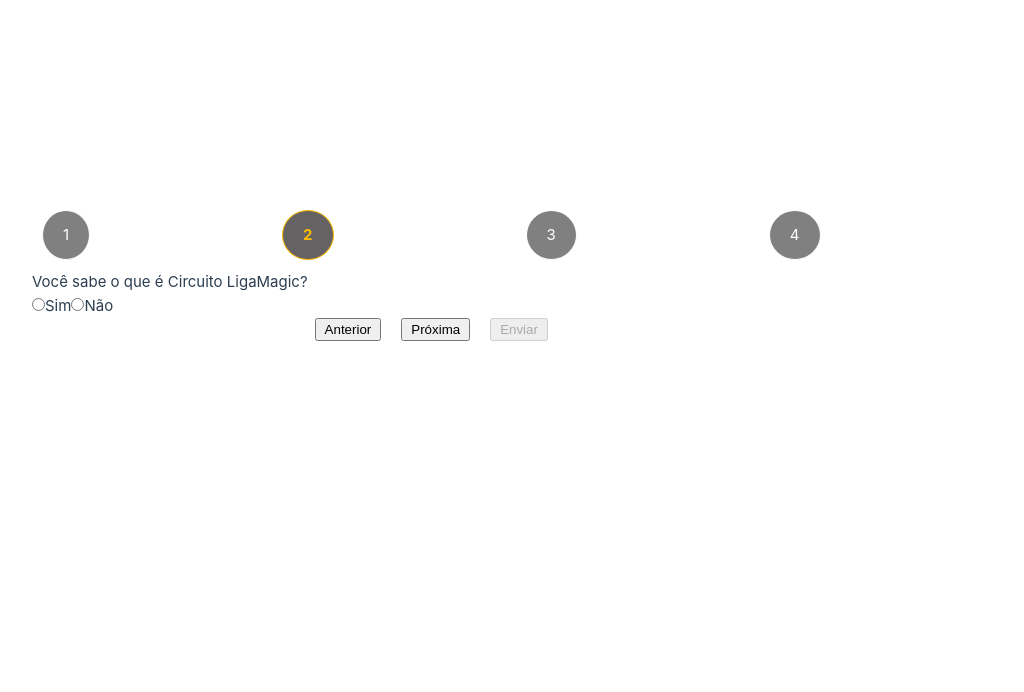
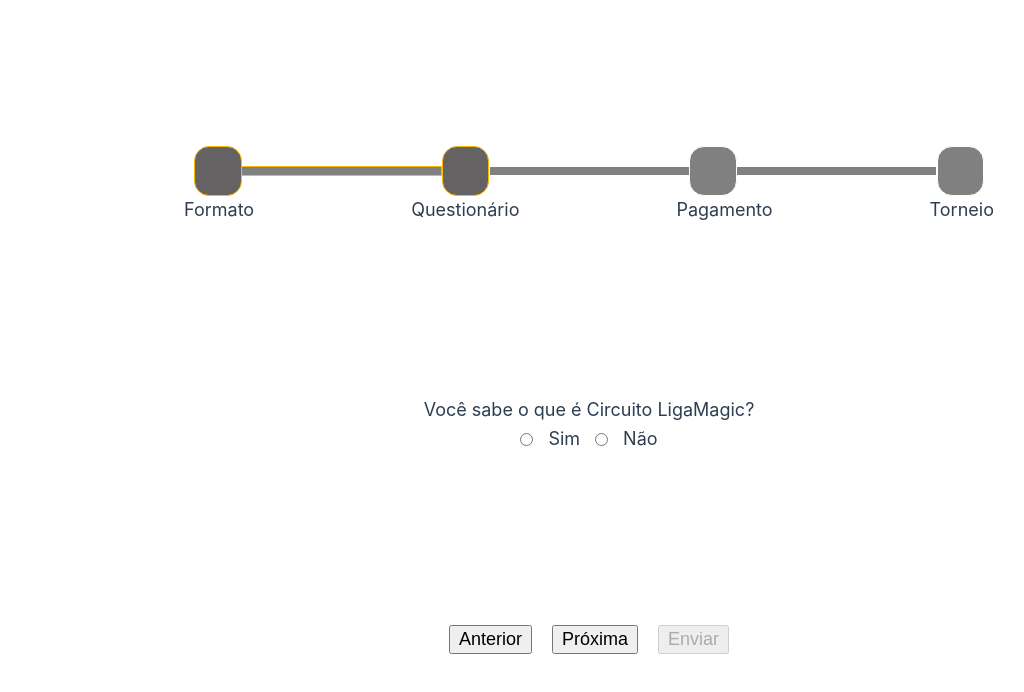
Before and after one commit to DevVeniltonJunior/TestLigaMagic, a Vue app: page / in a window 1280 px wide. Both pictures are taken after a click on the button "Próxima". Shown: the top 692 px of the page, without its empty margins (0-1024 px from the left). Built offline with nearby package versions, Linux system fonts and the light colour scheme.

Commit message:
feat: finish style

```diff
--- a/src/App.vue
+++ b/src/App.vue
@@ -1,9 +1,20 @@
 <template>
   <div>
-    <div  class="steps">
-      <SteppyComponent :steps="steps" :currentStep="currentStep" />
+    <div id="steppyComponent">
+    <div class="trackLine">
+      <div class="line" id="line1"></div>
+      <div class="line" id="line2"></div>
+      <div class="line" id="line3"></div>
     </div>
-    <div>
+      <SteppyComponent class="mainStep" :steps="steps" :currentStep="currentStep" />
+      <div class="steppyText">
+        <div>Formato</div>
+        <div>Questionário</div>
+        <div>Pagamento</div>
+        <div>Torneio</div>
+      </div>
+    </div>
+    <div class="content">
       <FormatoComponent v-if="currentStep === 0"/>
       <QuestionarioComponent v-if="currentStep === 1"/>
       <PagamentoComponent v-if="currentStep === 2"/>
@@ -34,7 +45,7 @@
   },
   data() {
     return {
-      steps: ["1", "2", "3", "4"],
+      steps: ["", "", "", ""],
       currentStep: 0
     };
   },
@@ -43,10 +54,45 @@
       if (this.currentStep > 0) {
         this.currentStep--;
       }
+
+      const line1 = document.getElementById('line1')
+      const line2 = document.getElementById('line2')
+      const line3 = document.getElementById('line3')
+
+      switch(this.currentStep){
+        case 0:
+          console.log(this.currentStep, 'line1')
+          line1.classList.remove("lineOk")
+          break
+        case 1:
+          console.log(this.currentStep, 'line2')
+          line2.classList.remove("lineOk")
+          break
+        case 2:
+          console.log(this.currentStep, 'line3')
+          line3.classList.remove("lineOk")
+          break
+      }
     },
     nextStep() {
       if (this.currentStep < this.steps.length - 1) {
         this.currentStep++;
+      }
+
+      const line1 = document.getElementById('line1')
+      const line2 = document.getElementById('line2')
+      const line3 = document.getElementById('line3')
+
+      switch(true){
+        case this.currentStep <= 1:
+          line1.classList.add("lineOk")
+          break
+        case this.currentStep <= 2:
+          line2.classList.add("lineOk")
+          break
+        case this.currentStep <= 3:
+          line3.classList.add("lineOk")
+          break
       }
     }
   }
@@ -58,9 +104,74 @@
   box-sizing: border-box;
   margin: 0;
   padding: 0;
+  font-size: 18px;
 }
-.steps {
-  margin-top: -200px;
+#steppyComponent {
+  position: relative;
+  margin: 0 10vw;
+  width: 850px;
+}
+div .steppyText {
+  padding: 0 20px;
+  display: flex;
+  justify-content: space-between;
+  text-align: center;
+}
+div .line{
+  height: 10px;
+  width: 201px;
+  background-color: gray;
+  border: 1px solid white;
+}
+div .lineOk {
+  height: 10px;
+  width: 201px;
+  background-color: gray;
+  border-color: #fcba03;
+}
+div .trackLine{
+  position: absolute;
+  margin-top: 20px;
+  margin-left: 77px;
+  height: 10px;
+  width: 696px;
+  justify-content: space-between;
+  display: flex;
+}
+.step-container {
+  display: flex;
+  padding: 0 30px;
+  width: 850px;
+  gap: 200px;
+}
+.mainStep .step {
+  flex: 1;
+  text-align: center;
+  width: 50px;
+  height: 50px;
+  font-size: 24px;
+  border: 1px solid white;
+  color: white;
+  border-radius: 15px;
+  background-color: gray;
+}
+.mainStep .step-active {
+  font-weight: bold;
+  color: #fcba03;
+  background-color: #646262;
+  border-color: #fcba03;
+}
+.mainStep .done {
+  font-weight: bold;
+  color: #fcba03;
+  background-color: #646262;
+  border-color: #fcba03;
+}
+.content{
+  display: flex;
+  align-items: center;
+  justify-content: center;
+  min-height: 50vh;
 }
 .btn-group {
   display: flex;
--- a/src/components/FormatoComponent.vue
+++ b/src/components/FormatoComponent.vue
@@ -1,12 +1,15 @@
 <template>
+<div>
+  Selecione os itens abaixo:
+  <div class="form">
     <input type="checkbox" id="standard" value="Standard" v-model="selectedItens">
     <label for="standard">Standard</label>
     <input type="checkbox" id="modern" value="Modern" v-model="selectedItens">
     <label for="modern">Modern</label>
     <input type="checkbox" id="pauper" value="Pauper" v-model="selectedItens">
     <label for="pauper">Pauper</label>
-
-  <div>Selected: {{selectedItens}}</div>
+  </div>
+</div>
 </template>
 
 <script>
@@ -22,6 +25,15 @@
 }
 </script>
 
-<style>
-
+<style scoped>
+div {
+  display: table-column;
+  text-align: center ;
+}
+.form {
+  display: flex;
+  justify-content: space-between;
+  align-items: center;
+  gap: 10px;
+}
 </style>
--- a/src/components/PagamentoComponent.vue
+++ b/src/components/PagamentoComponent.vue
@@ -1,6 +1,8 @@
 <template>
+<div>
   <label for="nome">Nome:</label>
   <input type="text" id="nome" v-model="nome">
+</div>
 </template>
 
 <script>
@@ -16,6 +18,11 @@
 }
 </script>
 
-<style>
-
+<style scoped>
+div {
+  display: flex;
+  justify-content: space-between;
+  align-items: center;
+  gap: 20px;
+}
 </style>
--- a/src/components/QuestionarioComponent.vue
+++ b/src/components/QuestionarioComponent.vue
@@ -1,10 +1,12 @@
 <template>
 <div>
-  <p>Você sabe o que é Circuito LigaMagic?</p>
-  <input type="radio" id="sim" value="true" v-model="radioValue">
-  <label for="sim">Sim</label>
-  <input type="radio" id="nao" value="false" v-model="radioValue">
-  <label for="sim">Não</label>
+  Você sabe o que é Circuito LigaMagic?
+  <div class="question">
+    <input type="radio" id="sim" value="true" v-model="radioValue">
+    <label for="sim">Sim</label>
+    <input type="radio" id="nao" value="false" v-model="radioValue">
+    <label for="sim">Não</label>
+  </div>
 </div>
 </template>
 
@@ -20,6 +22,15 @@
 }
 </script>
 
-<style>
-
+<style scoped>
+div {
+  display: table-column;
+  text-align: center ;
+}
+.question {
+  display: flex;
+  align-items: center;
+  justify-content: center;
+  gap: 15px;
+}
 </style>
--- a/src/components/SteppyComponent.vue
+++ b/src/components/SteppyComponent.vue
@@ -1,6 +1,6 @@
 <template>
   <div class="step-container">
-    <div v-for="(step, index) in steps" :key="index" :class="{ 'step-active': index === currentStep }" class="step">
+    <div v-for="(step, index) in steps" :key="index" :class="{ 'step-active': index === currentStep, 'done': index < currentStep }" class="step">
       {{ step }}
     </div>
   </div>
@@ -9,34 +9,8 @@
 <script>
 export default {
   props: {
-    steps: Array, // Um array de strings representando cada etapa
-    currentStep: Number // O número da etapa atual
+    steps: Array,
+    currentStep: Number
   }
 };
 </script>
-
-<style scoped>
-.step-container {
-  display: flex;
-  justify-content: space-between;
-  padding: 10px;
-  gap: 15vw;
-}
-
-.step {
-  flex: 1;
-  text-align: center;
-  padding: 12px 20px;
-  border: 1px solid white;
-  color: white;
-  border-radius: 50%;
-  background-color: gray;
-}
-
-.step-active {
-  font-weight: bold;
-  color: #fcba03;
-  background-color: #646262; /* Cor de fundo da etapa ativa */
-  border-color: #fcba03; /* Cor da borda da etapa ativa */
-}
-</style>
--- a/src/components/TorneioConponent.vue
+++ b/src/components/TorneioConponent.vue
@@ -1,9 +1,13 @@
 <template>
   <div>
     <div>
-      <SteppyComponent :steps="steps" :currentStep="currentStep" />
+      <SteppyComponent class="subStep" :steps="steps" :currentStep="currentStep" />
+      <div class="progressionBar">
+        <div id="bar1" class="bar"></div>
+        <div id="bar2" class="bar"></div>
+      </div>
     </div>
-    <div>
+    <div class="tContent">
       <label for="standardDate">Escolha a data:</label>
       <input type="date" id=standardDate v-if="currentStep === 0" v-model="standardDate">
       <input type="date" id=modernDate v-if="currentStep === 1" v-model="modernDate">
@@ -42,12 +46,62 @@
       if (this.currentStep > 0) {
         this.currentStep--;
       }
+
+      const bar1 = document.getElementById('bar1')
+      const bar2 = document.getElementById('bar2')
+
+      switch(this.currentStep){
+        case 0:
+          bar1.classList.remove("barDone")
+          break
+        case 1:
+          bar2.classList.remove("barDone")
+          break
+      }
     },
     nextStep() {
       if (this.currentStep < this.steps.length - 1) {
         this.currentStep++;
       }
+
+      const bar1 = document.getElementById('bar1')
+      const bar2 = document.getElementById('bar2')
+
+      switch(this.currentStep){
+        case 1:
+          bar1.classList.add("barDone")
+          break
+        case 2:
+          bar2.classList.add("barDone")
+          break
+      }
     }
   }
 };
 </script>
+
+<style scoped>
+.subStep .step-container {
+  display: flex;
+  justify-content: space-between;
+  align-items: center;
+}
+.progressionBar {
+  margin-top: 15px;
+  display: flex;
+}
+.bar{
+  width: 370px;
+  height: 10px;
+  background-color: #646262;
+}
+.barDone {
+  background-color: #fcba03;
+}
+.tContent {
+  display: flex;
+  margin: 30px 0;
+  justify-content: center;
+  gap: 15px;
+}
+</style>
```
Lines whose indentation alone changed are shown as unchanged.
